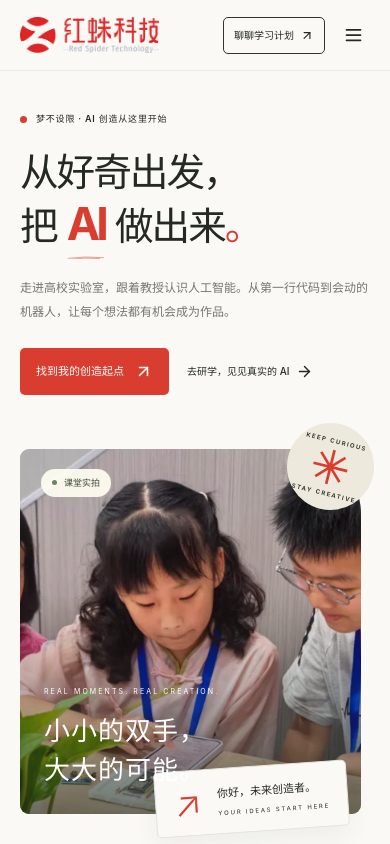
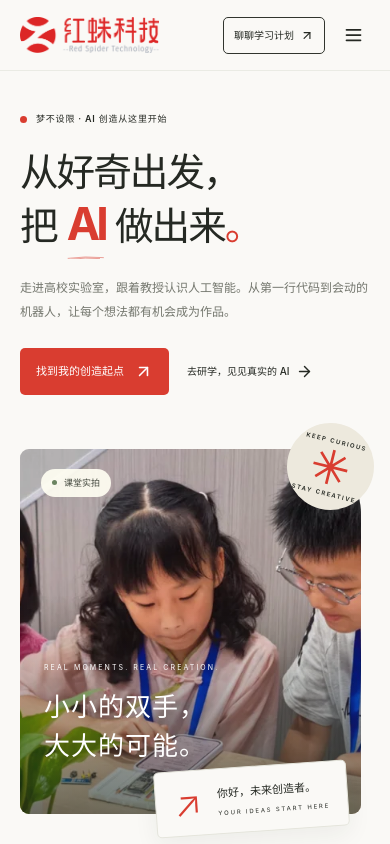
Before and after one commit to redspiderAI/redspider-web, a React (Vite) app: page / in a window 390 px wide. Shown: the top 844 px of the page. Built offline with nearby package versions, Linux system fonts and the light colour scheme.

Commit message:
fix: 调整手机首屏文字位置并隔离各发布版本

```diff
--- a/infra/compose.yaml
+++ b/infra/compose.yaml
@@ -12,7 +12,7 @@ services:
     networks:
       application:
         aliases:
-          - redspider-site
+          - ${SITE_ALIAS:-redspider-site}
     logging:
       driver: json-file
       options:
--- a/src/index.css
+++ b/src/index.css
@@ -1569,7 +1569,7 @@ h2 {
     object-position: 50% 45%;
   }
   .photo-caption {
-    bottom: 25px;
+    bottom: 49px;
     left: 24px;
   }
   .photo-caption p {
```
Also changed, not shown: 2 other files (tests, documents, lock files or other folders).
